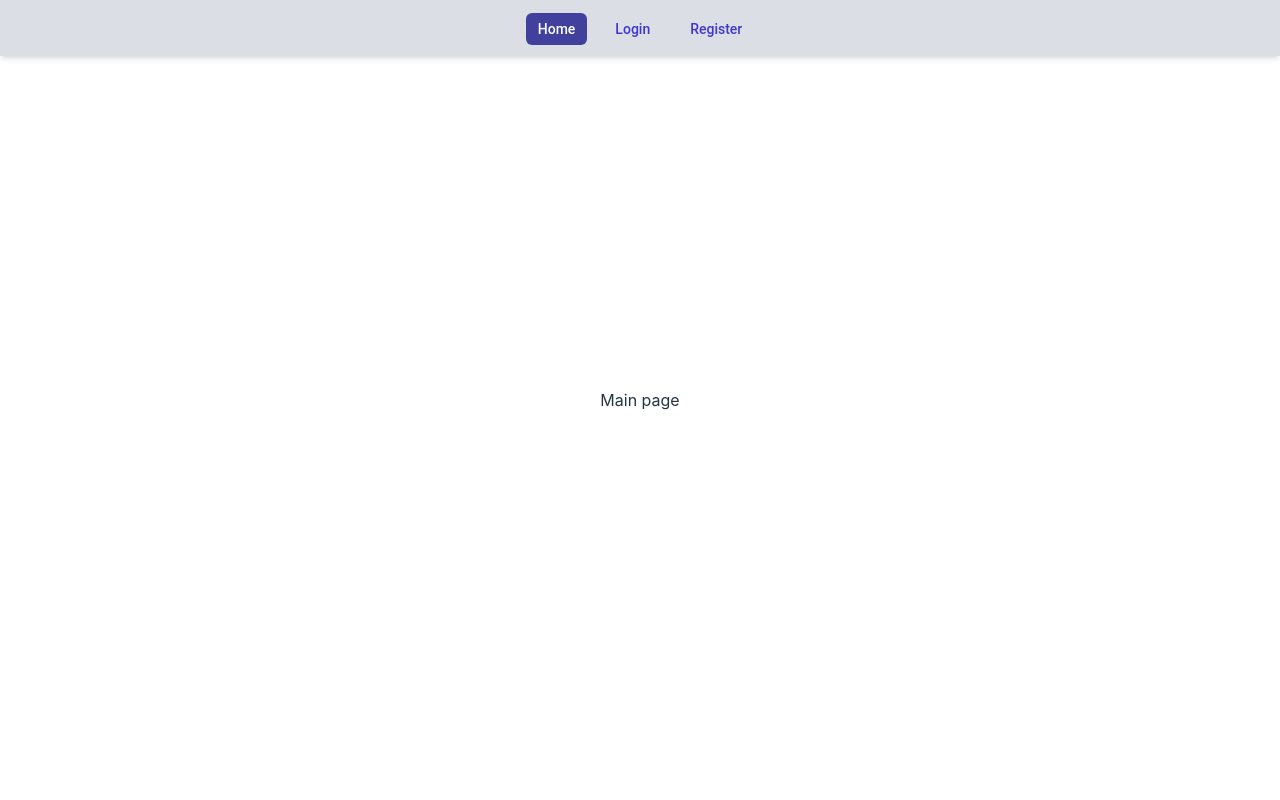
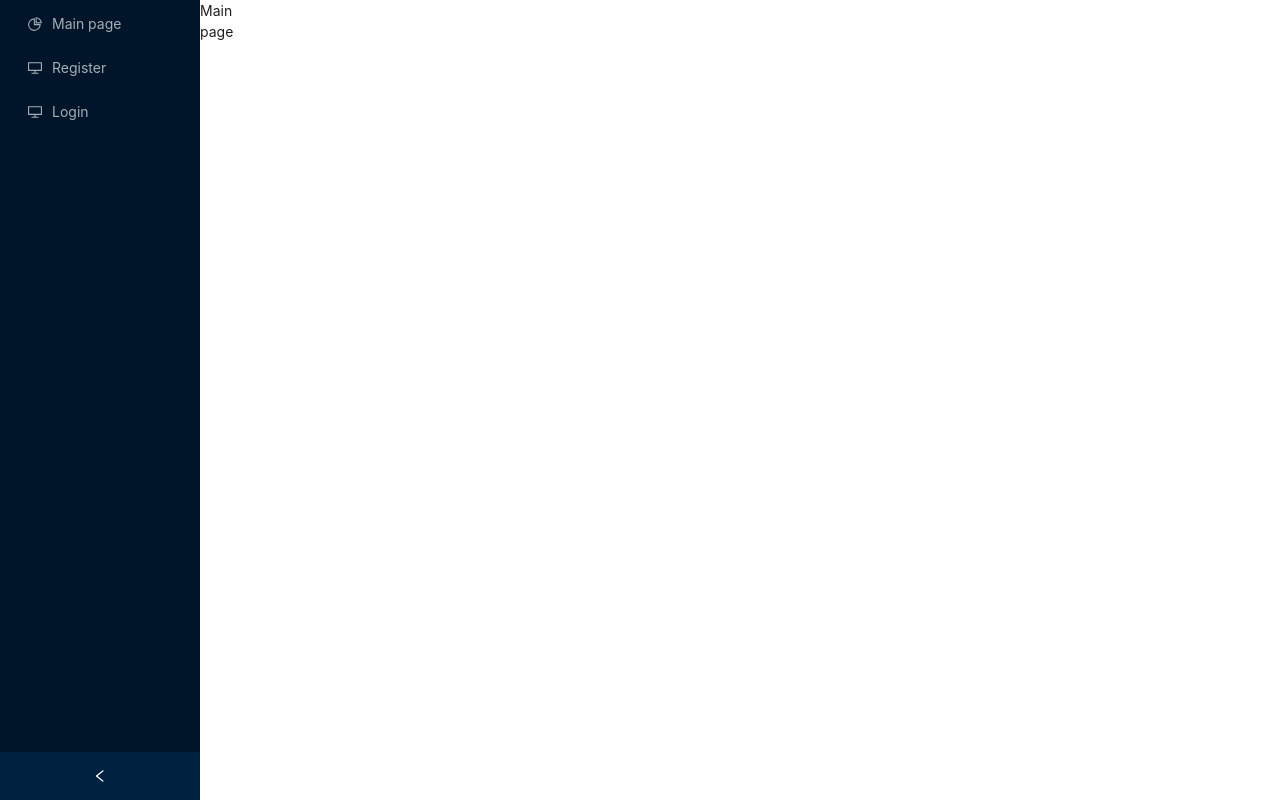
Before and after one commit to MintBrain/rl-arena-frontend, a React (Vite) app: page / in a window 1280 px wide. Built offline with nearby package versions, Linux system fonts and the light colour scheme.

Commit message:
Add side menu Add Debug configuration New Dependency: `antd`

```diff
--- a/package.json
+++ b/package.json
@@ -4,12 +4,14 @@
   "version": "0.0.0",
   "type": "module",
   "scripts": {
-    "dev": "vite",
+    "dev": "vite --port 5173",
+    "debug": "vite --port 5173 --profile -d",
     "build": "tsc -b && vite build",
     "lint": "eslint .",
     "preview": "vite preview"
   },
   "dependencies": {
+    "antd": "^5.21.6",
     "react": "^18.3.1",
     "react-dom": "^18.3.1",
     "react-router-dom": "^6.27.0"
--- a/src/App.tsx
+++ b/src/App.tsx
@@ -2,19 +2,26 @@ import { BrowserRouter, Route, Routes } from "react-router-dom";
 import Login from "./pages/Login/Login.tsx";
 import Register from "./pages/Register/Register.tsx";
 import Main from "./pages/Main/Main.tsx";
-import { Navigation } from "./Navigation/Navigation.tsx";
-import "./App.css";
+import Navigation from "./Navigation/Navigation.tsx";
+import { Layout } from "antd";
+// import "./App.css";
+
+const { Content } = Layout;
 
 function App() {
   return (
     <>
       <BrowserRouter>
+        <Layout style={{ minHeight: "100vh" }}>
           <Navigation />
+          <Content>
             <Routes>
               <Route path="/" element={<Main />} />
               <Route path="login" element={<Login />} />
               <Route path="register" element={<Register />} />
             </Routes>
+          </Content>
+        </Layout>
       </BrowserRouter>
     </>
   );
--- a/src/Navigation/Navigation.tsx
+++ b/src/Navigation/Navigation.tsx
@@ -1,22 +1,55 @@
-import { NavLink } from "react-router-dom";
-import "./Navigation.css";
+import React, { useState } from "react";
+import { DesktopOutlined, PieChartOutlined } from "@ant-design/icons";
+import { SelectInfo } from "rc-menu/lib/interface";
+import type { MenuProps } from "antd";
+import { Layout, Menu } from "antd";
+import { useNavigate } from "react-router-dom";
 
-export function Navigation() {
+const { Sider } = Layout;
+
+type MenuItem = Required<MenuProps>["items"][number];
+
+function getItem(
+  label: React.ReactNode,
+  key: React.Key,
+  icon?: React.ReactNode,
+  children?: MenuItem[]
+): MenuItem {
+  return {
+    key,
+    icon,
+    children,
+    label
+  } as MenuItem;
+}
+
+const items: MenuItem[] = [
+  getItem("Main page", "/", <PieChartOutlined />),
+  getItem("Register", "/register", <DesktopOutlined />),
+  getItem("Login", "/login", <DesktopOutlined />)
+  // getItem('User', 'sub1', <UserOutlined />, [
+  //   getItem('Tom', '4'),
+  //   getItem('Bill', '5'),
+  //   getItem('Alex', '6'),
+  // ]),
+  // getItem('Team', 'sub2', <TeamOutlined />, [getItem('Team 1', '7'), getItem('Team 2', '8')]),
+  // getItem('Files', '9', <FileOutlined />),
+];
+
+const Navigation: React.FC = () => {
+  const [collapsed, setCollapsed] = useState(false);
+  const navigate = useNavigate();
+
+  function onMenuChange(data: SelectInfo) {
+    navigate(data.key);
+  }
+
   return (
-    <>
-      <nav className="navbar">
-        <ul className="nav-list">
-          <li>
-            <NavLink to="/" className={({ isActive }) => `nav-link ${isActive ? "nav-link-active" : "nav-link-inactive"}`}>Home</NavLink>
-          </li>
-          <li>
-            <NavLink to="/login" className={({ isActive }) => `nav-link ${isActive ? "nav-link-active" : "nav-link-inactive"}`}>Login</NavLink>
-          </li>
-          <li>
-            <NavLink to="/register" className={({ isActive }) => `nav-link ${isActive ? "nav-link-active" : "nav-link-inactive"}`}>Register</NavLink>
-          </li>
-        </ul>
-      </nav>
-    </>
+    <Sider collapsible collapsed={collapsed} onCollapse={(value) => setCollapsed(value)}>
+      {/*<div className="demo-logo-vertical" />*/}
+      <Menu theme="dark" defaultSelectedKeys={["1"]} mode="inline" items={items} onSelect={onMenuChange} />
+    </Sider>
   );
-}
+};
+
+export default Navigation;
--- a/src/pages/Main/Main.tsx
+++ b/src/pages/Main/Main.tsx
@@ -1,7 +1,9 @@
 function Main() {
   return (
     <>
-      Main page
+      <div>
+        Main page
+      </div>
     </>
   );
 }
```
Also changed, not shown: 1 other file (tests, documents, lock files or other folders). Lines whose indentation alone changed are shown as unchanged.
